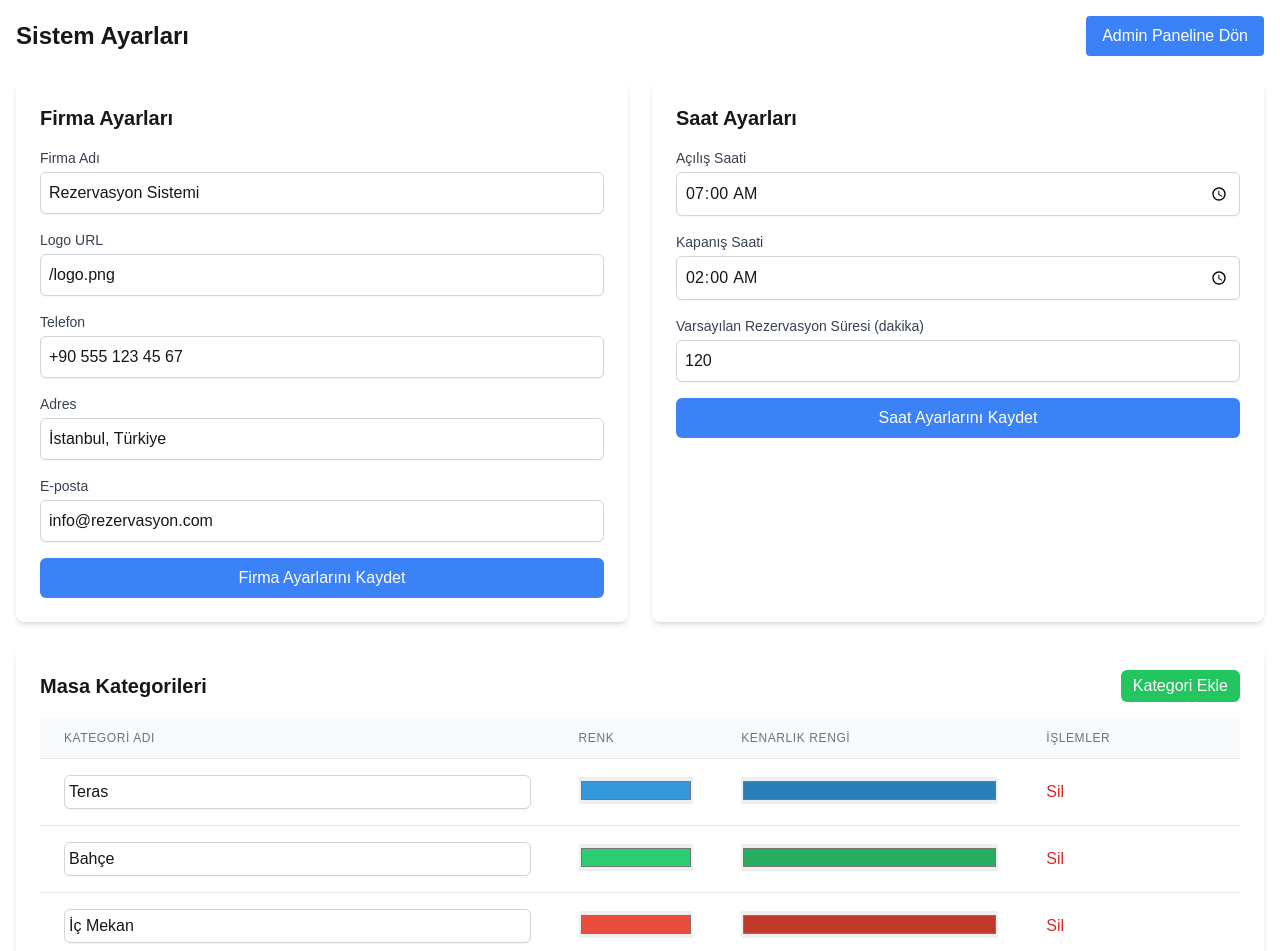
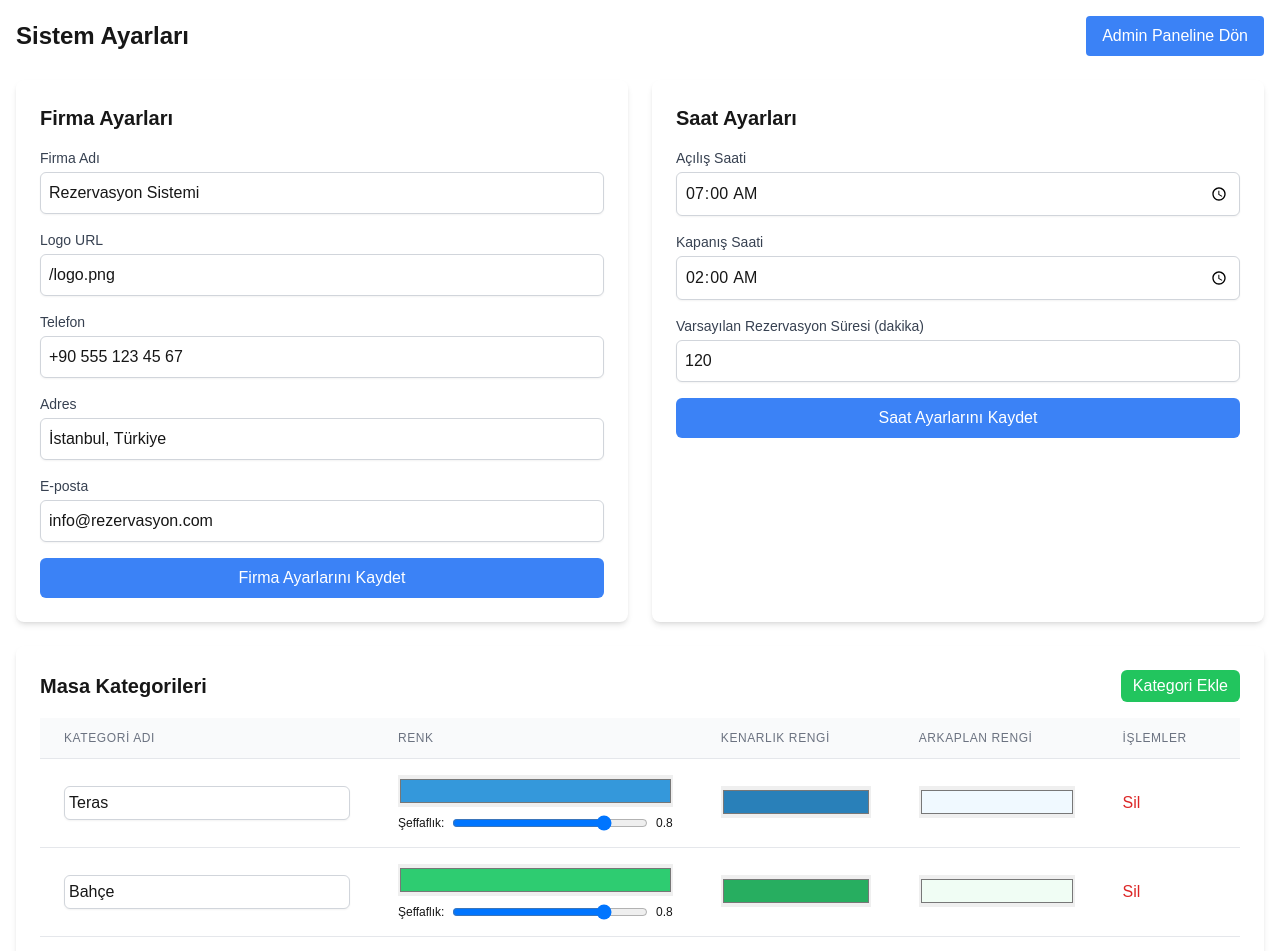
Before and after one commit to fuatgormez/rezervasyon, a Next.js app: page /admin/settings in a window 1280 px wide. Shown: the top 951 px of the page. Built offline with nearby package versions, Linux system fonts and the light colour scheme.

Commit message:
masa kategori background eklendi daha belirgin hale getirildi settings sayfasina eklendi

```diff
--- a/src/app/admin/page.tsx
+++ b/src/app/admin/page.tsx
@@ -22,6 +22,7 @@ interface TableCategoryType {
   name: string;
   color: string;
   borderColor: string;
+  backgroundColor: string;
 }
 
 // Masa türü arayüzü
@@ -79,6 +80,78 @@ function AdminPageComponent() {
       result.push(`${i.toString().padStart(2, "0")}:00`);
     }
     return result;
+  }, []);
+
+  // Masa kategorileri
+  const [tableCategories, setTableCategories] = useState<TableCategoryType[]>([
+    {
+      id: "1",
+      name: "TERAS",
+      color: "rgba(74, 108, 155, 0.8)",
+      borderColor: "#5880B3",
+      backgroundColor: "#f0f9ff",
+    },
+    {
+      id: "2",
+      name: "BAHÇE",
+      color: "rgba(85, 138, 112, 0.8)",
+      borderColor: "#509F6D",
+      backgroundColor: "#f0fdf4",
+    },
+    {
+      id: "3",
+      name: "İÇ SALON",
+      color: "rgba(166, 97, 97, 0.8)",
+      borderColor: "#A06363",
+      backgroundColor: "#fef2f2",
+    },
+  ]);
+
+  // HEX rengini açık bir versiyona çevirme (açıklık ekleyerek)
+  const getLighterColor = (hexColor: string, factor: number = 0.15): string => {
+    // HEX değerini RGB'ye çevir
+    const r = parseInt(hexColor.slice(1, 3), 16);
+    const g = parseInt(hexColor.slice(3, 5), 16);
+    const b = parseInt(hexColor.slice(5, 7), 16);
+
+    // Her bir renge açıklık ekle (beyaza doğru kaydir)
+    const newR = Math.min(255, r + Math.round((255 - r) * factor));
+    const newG = Math.min(255, g + Math.round((255 - g) * factor));
+    const newB = Math.min(255, b + Math.round((255 - b) * factor));
+
+    // RGB'yi HEX'e çevir
+    return `#${newR.toString(16).padStart(2, "0")}${newG
+      .toString(16)
+      .padStart(2, "0")}${newB.toString(16).padStart(2, "0")}`;
+  };
+
+  // useEffect ile localStorage'dan kategorileri yükle
+  useEffect(() => {
+    // Netlify dağıtımı ve SSG aşamasında atlanacak
+    if (
+      process.env.NEXT_PUBLIC_NETLIFY_DEPLOYMENT === "true" &&
+      process.env.NEXT_PUBLIC_SKIP_SSG_ADMIN === "true" &&
+      typeof window === "undefined"
+    ) {
+      return;
+    }
+
+    // localStorage'dan tableSettings'i yükle
+    const savedTableSettings = localStorage.getItem("tableSettings");
+    if (savedTableSettings) {
+      try {
+        const parsedSettings = JSON.parse(savedTableSettings);
+        if (parsedSettings.categories && parsedSettings.categories.length > 0) {
+          setTableCategories(parsedSettings.categories);
+          console.log(
+            "Kategoriler localStorage'dan yüklendi:",
+            parsedSettings.categories
+          );
+        }
+      } catch (error) {
+        console.error("Kategori yükleme hatası:", error);
+      }
+    }
   }, []);
 
   // useEffect ile sayfa yüklendikten sonra yeniden hesapla
@@ -262,28 +335,6 @@ function AdminPageComponent() {
       status: "confirmed",
     },
   ]);
-
-  // Masa kategorileri
-  const tableCategories: TableCategoryType[] = [
-    {
-      id: "1",
-      name: "TERAS",
-      color: "rgba(74, 108, 155, 0.8)",
-      borderColor: "#5880B3",
-    },
-    {
-      id: "2",
-      name: "BAHÇE",
-      color: "rgba(85, 138, 112, 0.8)",
-      borderColor: "#509F6D",
-    },
-    {
-      id: "3",
-      name: "İÇ SALON",
-      color: "rgba(166, 97, 97, 0.8)",
-      borderColor: "#A06363",
-    },
-  ];
 
   // Masaları kategorilerine göre tanımla
   const tables = useMemo<TableType[]>(
@@ -715,11 +766,12 @@ function AdminPageComponent() {
                   <div className="flex">
                     {/* Kategori adı sol tarafta */}
                     <div
-                      className="flex-shrink-0 h-10 flex items-center px-4 border-b border-r font-semibold text-gray-600 text-sm sticky left-0 z-10 bg-white"
+                      className="flex-shrink-0 h-10 flex items-center px-4 border-b border-r font-semibold text-gray-600 text-sm sticky left-0 z-10"
                       style={{
                         width: `${CATEGORY_WIDTH}px`,
                         borderColor: category.borderColor,
                         borderBottomWidth: "2px",
+                        backgroundColor: getLighterColor(category.color),
                       }}
                     >
                       {category.name}
@@ -731,6 +783,7 @@ function AdminPageComponent() {
                       style={{
                         borderBottomColor: category.borderColor,
                         borderBottomWidth: "2px",
+                        backgroundColor: category.backgroundColor || "white",
                       }}
                     ></div>
                   </div>
@@ -745,8 +798,12 @@ function AdminPageComponent() {
                       >
                         {/* Masa bilgisi sol tarafta - sticky yapıyoruz */}
                         <div
-                          className="flex-shrink-0 flex items-center px-4 bg-gray-50 border-r border-gray-200 sticky left-0 z-10"
-                          style={{ width: `${CATEGORY_WIDTH}px` }}
+                          className="flex-shrink-0 flex items-center px-4 border-r border-gray-200 sticky left-0 z-10"
+                          style={{
+                            width: `${CATEGORY_WIDTH}px`,
+                            backgroundColor:
+                              category.backgroundColor || "#f9fafb",
+                          }}
                         >
                           <div
                             className="w-2 h-2 rounded-full mr-2"
@@ -772,7 +829,7 @@ function AdminPageComponent() {
                                 backgroundColor:
                                   hour === currentTime.substring(0, 5)
                                     ? "rgba(255, 255, 255, 0.5)"
-                                    : "transparent",
+                                    : "white",
                               }}
                             ></div>
                           ))}
--- a/src/app/admin/settings/page.tsx
+++ b/src/app/admin/settings/page.tsx
@@ -2,6 +2,15 @@
 
 import { useState, useEffect } from "react";
 import Link from "next/link";
+
+// Masa kategorisi arayüzü güncelleniyor
+interface TableCategory {
+  id: string;
+  name: string;
+  color: string; // Rezervasyon rengi (RGBA)
+  borderColor: string; // Kenarlık rengi (HEX)
+  backgroundColor: string; // Arkaplan rengi (HEX)
+}
 
 export default function SettingsPage() {
   // Firma ayarları için state
@@ -14,11 +23,31 @@ export default function SettingsPage() {
   });
 
   // Masa ayarları için state
-  const [tableSettings, setTableSettings] = useState({
+  const [tableSettings, setTableSettings] = useState<{
+    categories: TableCategory[];
+  }>({
     categories: [
-      { id: "1", name: "Teras", color: "#3498db", borderColor: "#2980b9" },
-      { id: "2", name: "Bahçe", color: "#2ecc71", borderColor: "#27ae60" },
-      { id: "3", name: "İç Mekan", color: "#e74c3c", borderColor: "#c0392b" },
+      {
+        id: "1",
+        name: "Teras",
+        color: "rgba(52, 152, 219, 0.8)",
+        borderColor: "#2980b9",
+        backgroundColor: "#f0f9ff", // Açık mavi arkaplan
+      },
+      {
+        id: "2",
+        name: "Bahçe",
+        color: "rgba(46, 204, 113, 0.8)",
+        borderColor: "#27ae60",
+        backgroundColor: "#f0fdf4", // Açık yeşil arkaplan
+      },
+      {
+        id: "3",
+        name: "İç Mekan",
+        color: "rgba(231, 76, 60, 0.8)",
+        borderColor: "#c0392b",
+        backgroundColor: "#fef2f2", // Açık kırmızı arkaplan
+      },
     ],
   });
 
@@ -71,11 +100,17 @@ export default function SettingsPage() {
 
   // Kategori ekleme fonksiyonu
   const addCategory = () => {
+    const randomColor =
+      "#" +
+      Math.floor(Math.random() * 16777215)
+        .toString(16)
+        .padStart(6, "0");
     const newCategory = {
       id: Date.now().toString(),
       name: "Yeni Kategori",
-      color: "#9b59b6",
-      borderColor: "#8e44ad",
+      color: hexToRgba(randomColor, 0.8), // RGBA formatında şeffaf renk
+      borderColor: randomColor, // Kenarlık rengi tam opak
+      backgroundColor: randomColor, // Arkaplan rengi tam opak
     };
 
     setTableSettings({
@@ -102,6 +137,53 @@ export default function SettingsPage() {
         category.id === id ? { ...category, [field]: value } : category
       ),
     });
+  };
+
+  // RGBA renk değerini HEX değerine çevirme
+  const hexToRgba = (hex: string, opacity: number = 1) => {
+    // HEX değerini RGB'ye çevir
+    const r = parseInt(hex.slice(1, 3), 16);
+    const g = parseInt(hex.slice(3, 5), 16);
+    const b = parseInt(hex.slice(5, 7), 16);
+
+    // RGBA formatında döndür
+    return `rgba(${r}, ${g}, ${b}, ${opacity.toFixed(1)})`;
+  };
+
+  // Kategori renk güncellemesi için özel fonksiyon
+  const updateCategoryColor = (
+    id: string,
+    hexColor: string,
+    opacity: number
+  ) => {
+    const rgbaColor = hexToRgba(hexColor, opacity);
+    updateCategory(id, "color", rgbaColor);
+  };
+
+  // HEX rengini RGBA'dan çıkarma
+  const getRgbaValues = (rgba: string) => {
+    // rgba değerini parçalara ayır
+    const matches = rgba.match(/rgba\((\d+),\s*(\d+),\s*(\d+),\s*([\d.]+)\)/);
+
+    if (!matches) {
+      // Eğer rgba formatında değilse, varsayılan değerler döndür
+      return { hex: "#000000", opacity: 1 };
+    }
+
+    // RGB değerlerini al ve HEX formatına çevir
+    const r = parseInt(matches[1]);
+    const g = parseInt(matches[2]);
+    const b = parseInt(matches[3]);
+    const opacity = parseFloat(matches[4]);
+
+    // RGB'yi HEX'e çevir
+    const hex =
+      "#" +
+      r.toString(16).padStart(2, "0") +
+      g.toString(16).padStart(2, "0") +
+      b.toString(16).padStart(2, "0");
+
+    return { hex, opacity };
   };
 
   return (
@@ -309,6 +391,9 @@ export default function SettingsPage() {
                     Kenarlık Rengi
                   </th>
                   <th className="px-6 py-3 text-left text-xs font-medium text-gray-500 uppercase tracking-wider">
+                    Arkaplan Rengi
+                  </th>
+                  <th className="px-6 py-3 text-left text-xs font-medium text-gray-500 uppercase tracking-wider">
                     İşlemler
                   </th>
                 </tr>
@@ -327,14 +412,49 @@ export default function SettingsPage() {
                       />
                     </td>
                     <td className="px-6 py-4 whitespace-nowrap">
-                      <input
-                        type="color"
-                        value={category.color}
-                        onChange={(e) =>
-                          updateCategory(category.id, "color", e.target.value)
-                        }
-                        className="w-full"
-                      />
+                      <div className="flex flex-col space-y-2">
+                        <input
+                          type="color"
+                          value={getRgbaValues(category.color).hex}
+                          onChange={(e) => {
+                            // Mevcut opacity değerini koru
+                            const currentOpacity = getRgbaValues(
+                              category.color
+                            ).opacity;
+                            updateCategoryColor(
+                              category.id,
+                              e.target.value,
+                              currentOpacity
+                            );
+                          }}
+                          className="w-full h-8"
+                        />
+                        <div className="flex items-center">
+                          <span className="text-xs mr-2">Şeffaflık:</span>
+                          <input
+                            type="range"
+                            min="0"
+                            max="1"
+                            step="0.1"
+                            value={getRgbaValues(category.color).opacity}
+                            onChange={(e) => {
+                              // Mevcut hex değerini koru
+                              const currentHex = getRgbaValues(
+                                category.color
+                              ).hex;
+                              updateCategoryColor(
+                                category.id,
+                                currentHex,
+                                parseFloat(e.target.value)
+                              );
+                            }}
+                            className="w-full"
+                          />
+                          <span className="text-xs ml-2">
+                            {getRgbaValues(category.color).opacity.toFixed(1)}
+                          </span>
+                        </div>
+                      </div>
                     </td>
                     <td className="px-6 py-4 whitespace-nowrap">
                       <input
@@ -347,7 +467,21 @@ export default function SettingsPage() {
                             e.target.value
                           )
                         }
-                        className="w-full"
+                        className="w-full h-8"
+                      />
+                    </td>
+                    <td className="px-6 py-4 whitespace-nowrap">
+                      <input
+                        type="color"
+                        value={category.backgroundColor}
+                        onChange={(e) =>
+                          updateCategory(
+                            category.id,
+                            "backgroundColor",
+                            e.target.value
+                          )
+                        }
+                        className="w-full h-8"
                       />
                     </td>
                     <td className="px-6 py-4 whitespace-nowrap">
```
